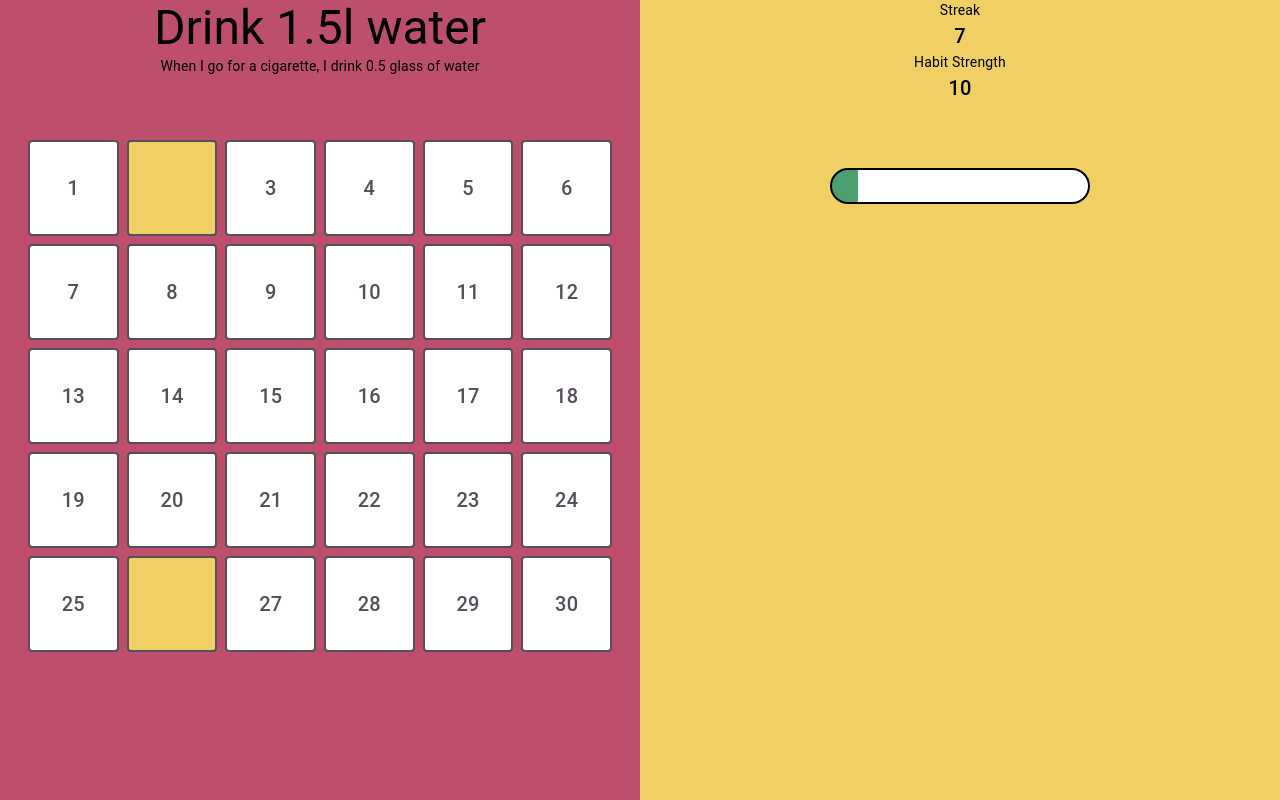
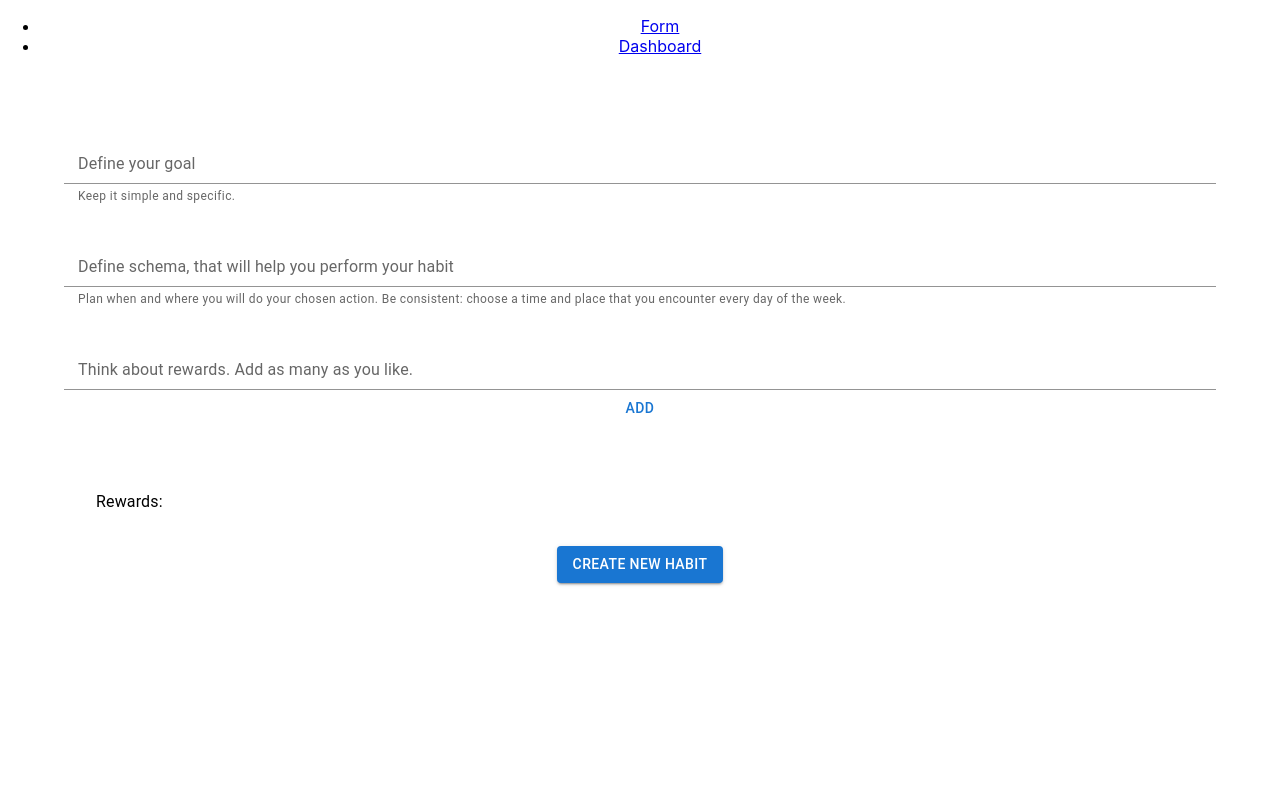
Before and after one commit to ewapotorecka/habits, a React (Create React App) app: page /form in a window 1280 px wide. Built offline with nearby package versions, Linux system fonts and the light colour scheme.

Commit message:
added habit form and react router

```diff
--- a/package.json
+++ b/package.json
@@ -15,6 +15,7 @@
     "react": "^18.2.0",
     "react-dom": "^18.2.0",
     "react-redux": "^8.0.5",
+    "react-router-dom": "^6.9.0",
     "react-scripts": "5.0.1",
     "typescript": "^4.4.2",
     "web-vitals": "^2.1.0"
--- a/src/App.tsx
+++ b/src/App.tsx
@@ -1,11 +1,29 @@
 import React from "react";
+import { Link, Route, Routes } from "react-router-dom";
 import "./App.css";
 import Dashboard from "./components/Pages/Dashboard/Dashboard";
+import HabitForm from "./components/Pages/Form/Form";
+import Form from "./components/Pages/Form/Form";
+import Welcome from "./components/Pages/Welcome/Welcome";
 
 function App() {
   return (
     <div className="App">
-      <Dashboard />
+      <nav>
+        <ul>
+          <li>
+            <Link to="/form">Form</Link>
+          </li>
+          <li>
+            <Link to="/dashboard">Dashboard</Link>
+          </li>
+        </ul>
+      </nav>
+      <Routes>
+        <Route path="/" element={<Welcome />} />
+        <Route path="/form" element={<HabitForm />} />
+        <Route path="/dashboard" element={<Dashboard />} />
+      </Routes>
     </div>
   );
 }
--- a/src/app/features/habit/habitSlice.ts
+++ b/src/app/features/habit/habitSlice.ts
@@ -1,57 +1,57 @@
 import { createSlice } from "@reduxjs/toolkit";
 import type { PayloadAction } from "@reduxjs/toolkit";
 
-const data = [
-  { id: 1, done: false, reward: true },
-  { id: 2, done: true, reward: false },
-  { id: 3, done: false, reward: false },
-  { id: 4, done: undefined, reward: false },
-  { id: 5, done: false, reward: false },
-  { id: 6, done: false, reward: false },
-  { id: 7, done: false, reward: false },
-  { id: 8, done: false, reward: false },
-  { id: 9, done: false, reward: false },
-  { id: 10, done: false, reward: false },
-  { id: 11, done: false, reward: false },
-  { id: 12, done: false, reward: false },
-  { id: 13, done: false, reward: false },
-  { id: 14, done: false, reward: false },
-  { id: 15, done: false, reward: false },
-  { id: 16, done: false, reward: false },
-  { id: 17, done: false, reward: false },
-  { id: 18, done: false, reward: false },
-  { id: 19, done: false, reward: false },
-  { id: 20, done: false, reward: false },
-  { id: 21, done: false, reward: false },
-  { id: 22, done: false, reward: false },
-  { id: 23, done: false, reward: false },
-  { id: 24, done: false, reward: false },
-  { id: 25, done: false, reward: false },
-  { id: 26, done: true, reward: false },
-  { id: 27, done: false, reward: false },
-  { id: 28, done: false, reward: false },
-  { id: 29, done: false, reward: false },
-  { id: 30, done: false, reward: false },
-];
+// const data = [
+//   { id: 1, done: false, reward: true },
+//   { id: 2, done: true, reward: false },
+//   { id: 3, done: false, reward: false },
+//   { id: 4, done: undefined, reward: false },
+//   { id: 5, done: false, reward: false },
+//   { id: 6, done: false, reward: false },
+//   { id: 7, done: false, reward: false },
+//   { id: 8, done: false, reward: false },
+//   { id: 9, done: false, reward: false },
+//   { id: 10, done: false, reward: false },
+//   { id: 11, done: false, reward: false },
+//   { id: 12, done: false, reward: false },
+//   { id: 13, done: false, reward: false },
+//   { id: 14, done: false, reward: false },
+//   { id: 15, done: false, reward: false },
+//   { id: 16, done: false, reward: false },
+//   { id: 17, done: false, reward: false },
+//   { id: 18, done: false, reward: false },
+//   { id: 19, done: false, reward: false },
+//   { id: 20, done: false, reward: false },
+//   { id: 21, done: false, reward: false },
+//   { id: 22, done: false, reward: false },
+//   { id: 23, done: false, reward: false },
+//   { id: 24, done: false, reward: false },
+//   { id: 25, done: false, reward: false },
+//   { id: 26, done: true, reward: false },
+//   { id: 27, done: false, reward: false },
+//   { id: 28, done: false, reward: false },
+//   { id: 29, done: false, reward: false },
+//   { id: 30, done: false, reward: false },
+// ];
 
 export const habit = {
-  id: 1,
-  goal: "Drink 1.5l water",
-  schema: "When I go for a cigarette, I drink 0.5 glass of water",
-  //   startDate: new Date("2023-03-17"),
-  rewards: ["ice cream", "pizza", "new t-shirt"],
+  id: null,
+  goal: "",
+  schema: "",
+  startDate: null,
+  rewards: [],
   habitStrength: {
     strength: 0,
-    history: [{ date: new Date("2023-03-17"), strength: 0 }],
+    history: [],
   },
-  data: data,
+  data: [],
 };
 
 export interface HabitSlice {
-  id: number;
+  id: number | null;
   goal: string;
   schema: string;
-  //   startDate: Date;
+  startDate: number | null;
   rewards: string[];
   habitStrength: {
     strength: number;
@@ -75,10 +75,13 @@ export const habitSlice = createSlice({
         dayToToggle!.done = true;
       }
     },
+    setNewHabit: (state, action: PayloadAction<HabitSlice>) => {
+      state = action.payload;
+    },
   },
 });
 
 // Action creators are generated for each case reducer function
-export const { toggleDone } = habitSlice.actions;
+export const { toggleDone, setNewHabit } = habitSlice.actions;
 
 export default habitSlice.reducer;
--- a/src/components/Pages/Calendar/Calendar.tsx
+++ b/src/components/Pages/Calendar/Calendar.tsx
@@ -44,7 +44,7 @@ const Calendar = () => {
     <Box>
       <Typography variant="h3">{habit.goal}</Typography>
       <Typography variant="body2">{habit.schema}</Typography>
-
+      <p>calendar</p>
       <Grid
         container
         rowGap={1}
--- /dev/null
+++ b/src/components/Pages/Form/Form.tsx
@@ -0,0 +1,143 @@
+import {
+  Box,
+  Button,
+  Chip,
+  FormControl,
+  FormGroup,
+  FormHelperText,
+  Input,
+  InputLabel,
+  Typography,
+} from "@mui/material";
+import { useState } from "react";
+import { useDispatch } from "react-redux";
+import { useNavigate } from "react-router-dom";
+import { setNewHabit } from "../../../app/features/habit/habitSlice";
+
+const createHabitData = () => {
+  return [
+    { id: 1, done: false, reward: false },
+    { id: 2, done: false, reward: false },
+    { id: 3, done: false, reward: false },
+  ];
+};
+
+const HabitForm = () => {
+  const [rewards, setRewards] = useState<string[]>([]);
+  const [rewardInput, setRewardInput] = useState("");
+  const [goalInput, setGoalInput] = useState("");
+  const [schemaInput, setSchemaInput] = useState("");
+  const dispatch = useDispatch();
+  const navigate = useNavigate();
+
+  return (
+    <Box sx={{ padding: "4rem" }}>
+      <form
+        onSubmit={(e) => {
+          const newHabit = {
+            goal: goalInput,
+            schema: schemaInput,
+            rewards,
+            id: Math.floor(Math.random() * 100000),
+            startDate: Date.now(),
+            habitStrength: {
+              strength: 0,
+              history: [],
+            },
+            data: createHabitData(),
+          };
+          e.preventDefault();
+          dispatch(setNewHabit(newHabit));
+          navigate("/dashboard");
+        }}
+      >
+        <FormGroup sx={{ display: "flex", gap: "2rem" }}>
+          <FormControl>
+            <InputLabel htmlFor="goal-input">Define your goal</InputLabel>
+            <Input
+              id="goal-input"
+              aria-describedby="goal-input-helper-text"
+              value={goalInput}
+              onChange={(e) => setGoalInput(e.target.value)}
+            />
+            <FormHelperText id="goal-input-helper-text">
+              Keep it simple and specific.
+            </FormHelperText>
+          </FormControl>
+          <FormControl>
+            <InputLabel htmlFor="schema-input">
+              Define schema, that will help you perform your habit
+            </InputLabel>
+            <Input
+              id="schema-input"
+              aria-describedby="schema-input-helper-text"
+              value={schemaInput}
+              onChange={(e) => setSchemaInput(e.target.value)}
+            />
+            <FormHelperText id="schema-input-helper-text">
+              Plan when and where you will do your chosen action. Be consistent:
+              choose a time and place that you encounter every day of the week.
+            </FormHelperText>
+          </FormControl>
+
+          <FormControl sx={{ width: "100%" }}>
+            <InputLabel htmlFor="my-input">
+              Think about rewards. Add as many as you like.
+            </InputLabel>
+            <Input
+              id="reward"
+              aria-describedby="my-helper-text"
+              value={rewardInput}
+              onChange={(e) => setRewardInput(e.target.value)}
+              onKeyDown={(e) => {
+                if (e.key === "Enter") {
+                  e.preventDefault();
+
+                  setRewards([...rewards, rewardInput]);
+                  setRewardInput("");
+                }
+              }}
+            />
+
+            <Button
+              onClick={() => {
+                setRewards([...rewards, rewardInput]);
+                setRewardInput("");
+              }}
+            >
+              Add
+            </Button>
+          </FormControl>
+          <Box
+            sx={{
+              padding: "2rem",
+              display: "flex",
+              flexWrap: "wrap",
+              gap: "1rem",
+            }}
+          >
+            <Typography variant="body1">Rewards:</Typography>
+            {rewards.map((el) => (
+              <Chip
+                label={el}
+                onDelete={() => {
+                  const rewardsCopy = [...rewards];
+                  rewardsCopy.splice(
+                    rewardsCopy.findIndex((element) => element === el),
+                    1
+                  );
+                  setRewards(rewardsCopy);
+                }}
+              />
+            ))}
+          </Box>
+        </FormGroup>
+        <Button type="submit" variant="contained">
+          Create new habit
+        </Button>
+      </form>
+    </Box>
+  );
+};
+
+export default HabitForm;
--- /dev/null
+++ b/src/components/Pages/Welcome/Welcome.tsx
@@ -0,0 +1,14 @@
+import { Link } from "react-router-dom";
+
+const Welcome = () => {
+  return (
+    <>
+      <div>Let's build your new habit</div>
+      <button>
+        <Link to="/form">Start here</Link>
+      </button>
+    </>
+  );
+};
+
+export default Welcome;
--- a/src/index.tsx
+++ b/src/index.tsx
@@ -4,6 +4,7 @@ import "./index.css";
 import App from "./App";
 import { store } from "./app/store";
 import { Provider } from "react-redux";
+import { BrowserRouter } from "react-router-dom";
 
 const root = ReactDOM.createRoot(
   document.getElementById("root") as HTMLElement
@@ -11,7 +12,9 @@ const root = ReactDOM.createRoot(
 root.render(
   <Provider store={store}>
     <React.StrictMode>
-      <App />
+      <BrowserRouter>
+        <App />
+      </BrowserRouter>
     </React.StrictMode>
   </Provider>
 );
```
Also changed, not shown: 1 other file (tests, documents, lock files or other folders).
